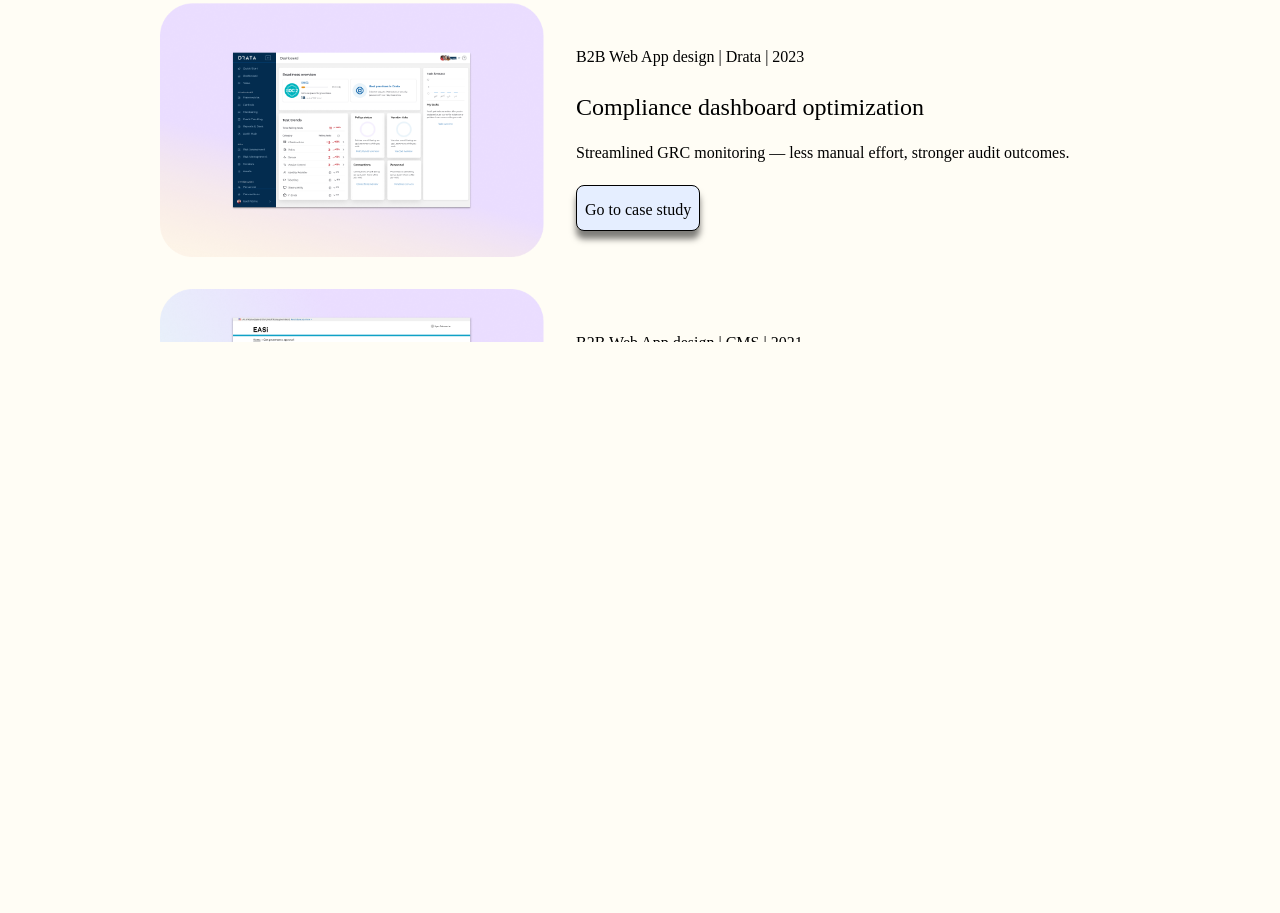
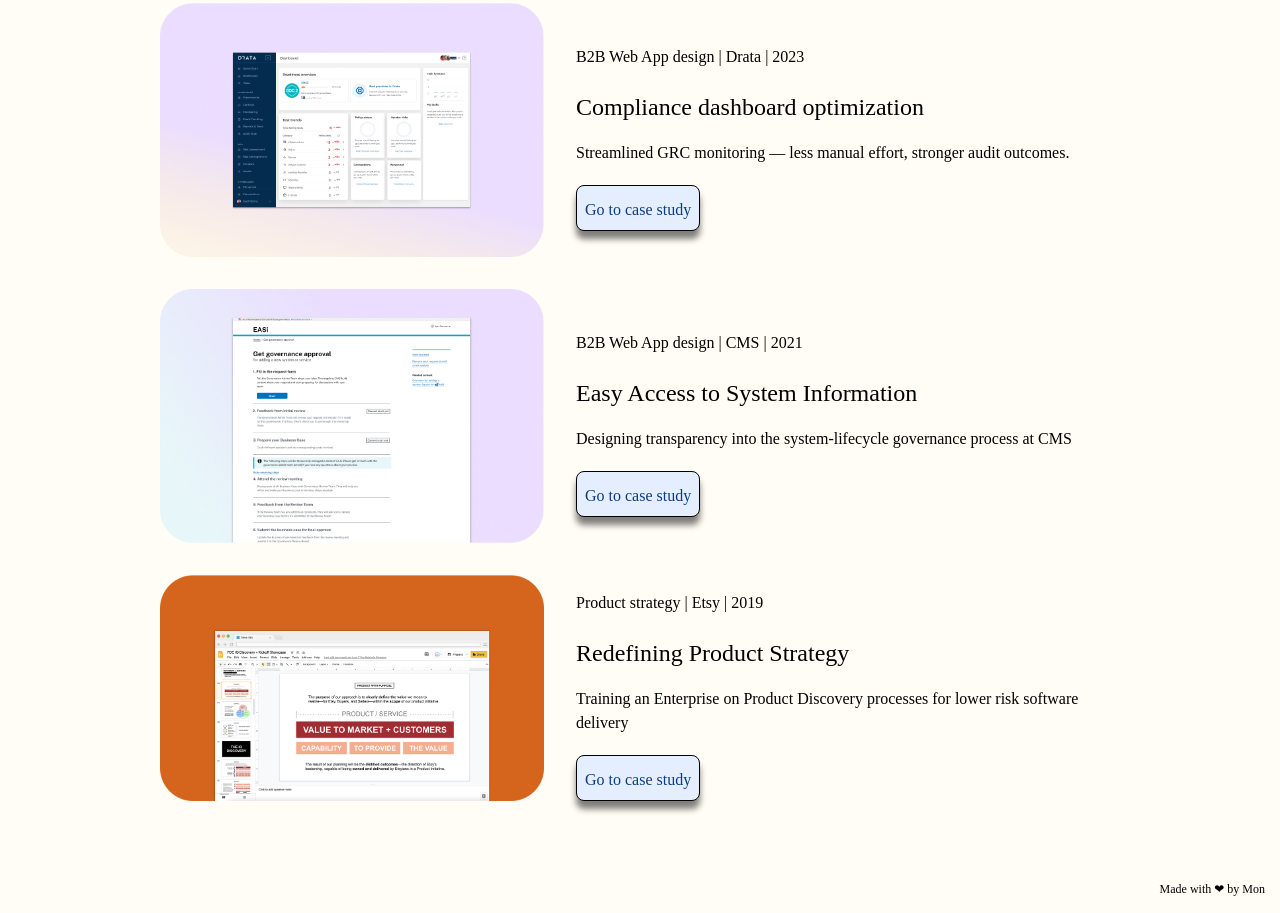
Before and after one commit to monicycle/portfolio, a plain HTML site: page index.html in a window 1280 px wide. Shown: the part 1437-2350 px from the top of the page. Drawn offline with Linux system fonts and the light colour scheme; a web font is replaced by a local one.

Commit message:
generalize button styling or break everything??

```diff
--- a/assets/stylesheets/main.css
+++ b/assets/stylesheets/main.css
@@ -216,7 +216,7 @@ li {
   height: auto;
 }
 
-.projects .cta {
+.cta {
   display: inline-block;
   padding: .75rem .5rem .5rem .5rem;
   border: 1px solid black;
@@ -229,7 +229,7 @@ li {
   box-shadow: 0px 8px 6px rgba(0, 0, 0, 0.5);
 }
 
-.projects .cta:hover {
+.cta:hover {
   background: #CCDEFF;
   color: black;
 }
```
